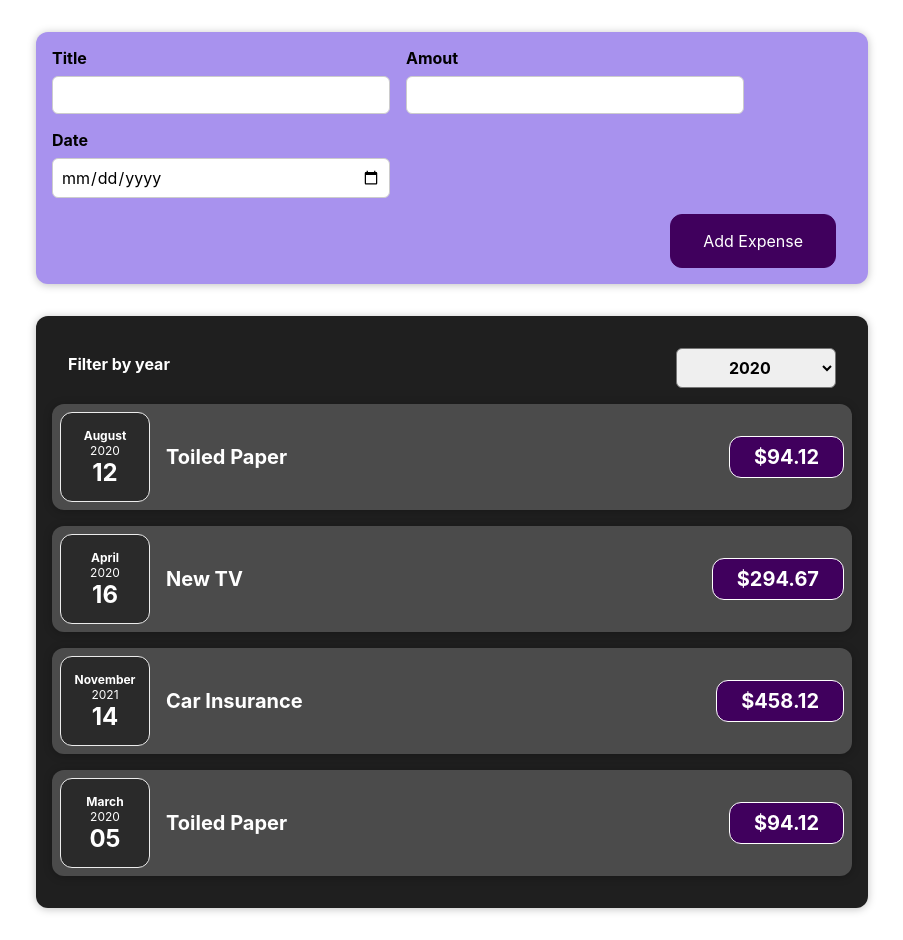
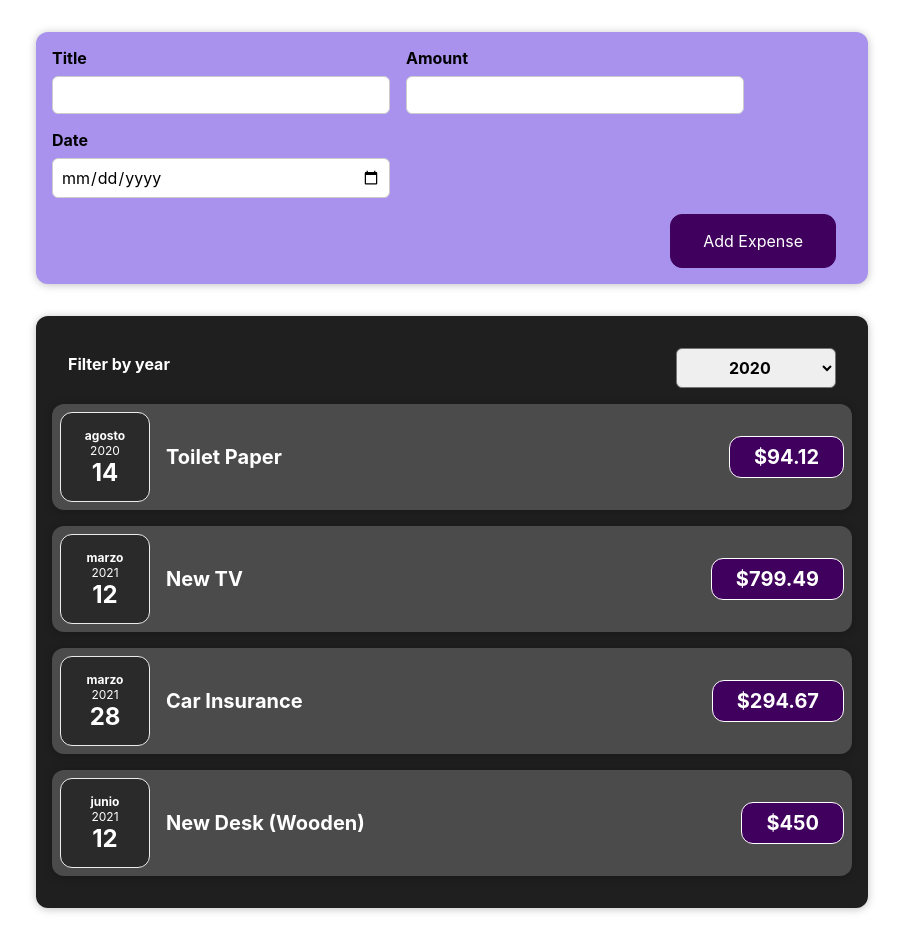
Before and after one commit to jcpenap/react-first-components, a React (Create React App) app: page / in a window 1280 px wide. Shown: the whole page, without its empty margins (188-1091 px from the left). Built offline with nearby package versions, Linux system fonts and the light colour scheme.

Commit message:
Updating State that depends on the previous state

```diff
--- a/src/App.js
+++ b/src/App.js
@@ -1,46 +1,45 @@
-import "./App.css";
+import React, { useState } from "react";
+
+import NewExpense from "./components/NewExpense/NewExpense";
 import Expenses from "./components/Expenses/Expenses";
-import NewExpense from "./components/NewExpense/NewExpense";
 
-const App = () => {
-  const expenses = [
+const DUMMY_EXPENSES = [
   {
     id: "e1",
-      title: "Toiled Paper",
+    title: "Toilet Paper",
     amount: 94.12,
-      date: new Date(2020, 7, 12),
+    date: new Date(2020, 7, 14),
   },
-    {
-      id: "e2",
-      title: "New TV",
-      amount: 294.67,
-      date: new Date(2020, 3, 16),
-    },
+  { id: "e2", title: "New TV", amount: 799.49, date: new Date(2021, 2, 12) },
   {
     id: "e3",
     title: "Car Insurance",
-      amount: 458.12,
-      date: new Date(2021, 10, 14),
+    amount: 294.67,
+    date: new Date(2021, 2, 28),
   },
   {
     id: "e4",
-      title: "Toiled Paper",
-      amount: 94.12,
-      date: new Date(2020, 2, 5),
+    title: "New Desk (Wooden)",
+    amount: 450,
+    date: new Date(2021, 5, 12),
   },
 ];
 
-  const addExpenseHandler = (expenses) => {
-    console.log('In App.js');
-    console.log(expenses);
-  }
+const App = () => {
+  const [expenses, setExpenses] = useState(DUMMY_EXPENSES);
+
+  const addExpenseHandler = (expense) => {
+    setExpenses((prevExpenses) => {
+      return [expense, ...prevExpenses];
+    });
+  };
 
   return (
     <div>
-      <NewExpense onAddExpense={addExpenseHandler}/>
-      <Expenses expenses={expenses} />
+      <NewExpense onAddExpense={addExpenseHandler} />
+      <Expenses items={expenses} />
     </div>
   );
-}
+};
 
 export default App;
--- a/src/components/Expenses/ExpenseDate.js
+++ b/src/components/Expenses/ExpenseDate.js
@@ -1,8 +1,8 @@
 import './ExpenseDate.css'
 
 const ExpenseDate = (props) => {
-  const month = props.date.toLocaleString("en-US", { month: "long" });
-  const day = props.date.toLocaleString("en-US", { day: "2-digit" });
+  const month = props.date.toLocaleString("es-CO", { month: "long" });
+  const day = props.date.toLocaleString("es-CO", { day: "2-digit" });
   const year = props.date.getFullYear();
   return (
     <div className="expense-date">
--- a/src/components/Expenses/ExpenseItem.js
+++ b/src/components/Expenses/ExpenseItem.js
@@ -1,21 +1,19 @@
-import "./ExpenseItem.css";
-import ExpenseDate from "./ExpenseDate";
-import Card from "../UI/Card";
-import { useState } from "react";
+import React from 'react';
+
+import ExpenseDate from './ExpenseDate';
+import Card from '../UI/Card';
+import './ExpenseItem.css';
 
 const ExpenseItem = (props) => {
-
-  const [title, setTitle] = useState(props.title);
-
   return (
-    <Card className="expense-item">
+    <Card className='expense-item'>
       <ExpenseDate date={props.date} />
-      <div className="expense-item__description">
-        <h2>{title}</h2>
-        <div className="expense-item__price">${props.amount}</div>
+      <div className='expense-item__description'>
+        <h2>{props.title}</h2>
+        <div className='expense-item__price'>${props.amount}</div>
       </div>
     </Card>
   );
-};
+}
 
 export default ExpenseItem;
--- a/src/components/Expenses/Expenses.js
+++ b/src/components/Expenses/Expenses.js
@@ -1,11 +1,12 @@
-import { useState } from "react";
-import ExpenseItem from "./ExpenseItem";
-import ExpenseFilter from "./ExpensesFilter";
-import Card from "../UI/Card";
-import "./Expenses.css";
+import React, { useState } from 'react';
+
+import ExpenseItem from './ExpenseItem';
+import Card from '../UI/Card';
+import ExpensesFilter from './ExpensesFilter';
+import './Expenses.css';
 
 const Expenses = (props) => {
-  const [filteredYear, setFilteredYear] = useState("2020");
+  const [filteredYear, setFilteredYear] = useState('2020');
 
   const filterChangeHandler = (selectedYear) => {
     setFilteredYear(selectedYear);
@@ -13,31 +14,18 @@ const Expenses = (props) => {
 
   return (
     <div>
-      <Card className="expenses">
-        <ExpenseFilter
+      <Card className='expenses'>
+        <ExpensesFilter
           selected={filteredYear}
           onChangeFilter={filterChangeHandler}
         />
-        <ExpenseItem
-          title={props.expenses[0].title}
-          amount={props.expenses[0].amount}
-          date={props.expenses[0].date}
-        />
-        <ExpenseItem
-          title={props.expenses[1].title}
-          amount={props.expenses[1].amount}
-          date={props.expenses[1].date}
-        />
-        <ExpenseItem
-          title={props.expenses[2].title}
-          amount={props.expenses[2].amount}
-          date={props.expenses[2].date}
-        />
-        <ExpenseItem
-          title={props.expenses[3].title}
-          amount={props.expenses[3].amount}
-          date={props.expenses[3].date}
-        />
+        {props.items.map((expense) => (
+          <ExpenseItem
+            title={expense.title}
+            amount={expense.amount}
+            date={expense.date}
+          />
+        ))}
       </Card>
     </div>
   );
--- a/src/components/Expenses/ExpensesFilter.js
+++ b/src/components/Expenses/ExpensesFilter.js
@@ -1,19 +1,21 @@
-import "./ExpensesFilter.css";
+import React from 'react';
+
+import './ExpensesFilter.css';
 
 const ExpensesFilter = (props) => {
-  const dropDownChangeHandler = (event) => {
+  const dropdownChangeHandler = (event) => {
     props.onChangeFilter(event.target.value);
   };
 
   return (
-    <div className="expenses-filter">
-      <div className="expenses-filter__control">
+    <div className='expenses-filter'>
+      <div className='expenses-filter__control'>
         <label>Filter by year</label>
-        <select value={props.selected} onChange={dropDownChangeHandler}>
-          <option value="2022">2022</option>
-          <option value="2021">2021</option>
-          <option value="2020">2020</option>
-          <option value="2019">2019</option>
+        <select value={props.selected} onChange={dropdownChangeHandler}>
+          <option value='2022'>2022</option>
+          <option value='2021'>2021</option>
+          <option value='2020'>2020</option>
+          <option value='2019'>2019</option>
         </select>
       </div>
     </div>
--- a/src/components/NewExpense/ExpenseForm.js
+++ b/src/components/NewExpense/ExpenseForm.js
@@ -3,15 +3,15 @@ import { useState } from "react";
 
 const ExpenseForm = (props) => {
   const [enteredTitle, setEnteredTitle] = useState("");
-  const [enteredAmout, setEnteredAmount] = useState("");
+  const [enteredAmount, setEnteredAmount] = useState("");
   const [enteredDate, setEnteredDate] = useState("");
 
   const titleChangeHandler = (event) => {
     setEnteredTitle(event.target.value);
   };
 
-  const amoutChangeHandler = (event) => {
-    setEnteredAmount(event.target.value)
+  const amountChangeHandler = (event) => {
+    setEnteredAmount(event.target.value);
   };
 
   const dateChangeHandler = (event) => {
@@ -22,14 +22,14 @@ const ExpenseForm = (props) => {
     event.preventDefault();
     const expenseData = {
       title: enteredTitle,
-      amout: enteredAmout,
+      amount: enteredAmount,
       date: new Date(enteredDate),
     };
 
     props.onSaveExpenseData(expenseData);
-    setEnteredTitle('');
-    setEnteredAmount('');
-    setEnteredDate('');
+    setEnteredTitle("");
+    setEnteredAmount("");
+    setEnteredDate("");
   };
 
   return (
@@ -37,16 +37,20 @@ const ExpenseForm = (props) => {
       <div className="new-expense__controls">
         <div className="new-expense__control">
           <label>Title</label>
-          <input type="text" value={enteredTitle} onChange={titleChangeHandler} />
+          <input
+            type="text"
+            value={enteredTitle}
+            onChange={titleChangeHandler}
+          />
         </div>
         <div className="new-expense__control">
-          <label>Amout</label>
+          <label>Amount</label>
           <input
             type="number"
             min="0.01"
             step="0.01"
-            value={enteredAmout}
-            onChange={amoutChangeHandler}
+            value={enteredAmount}
+            onChange={amountChangeHandler}
           />
         </div>
         <div className="new-expense__control">
```
Lines whose indentation alone changed are shown as unchanged.
